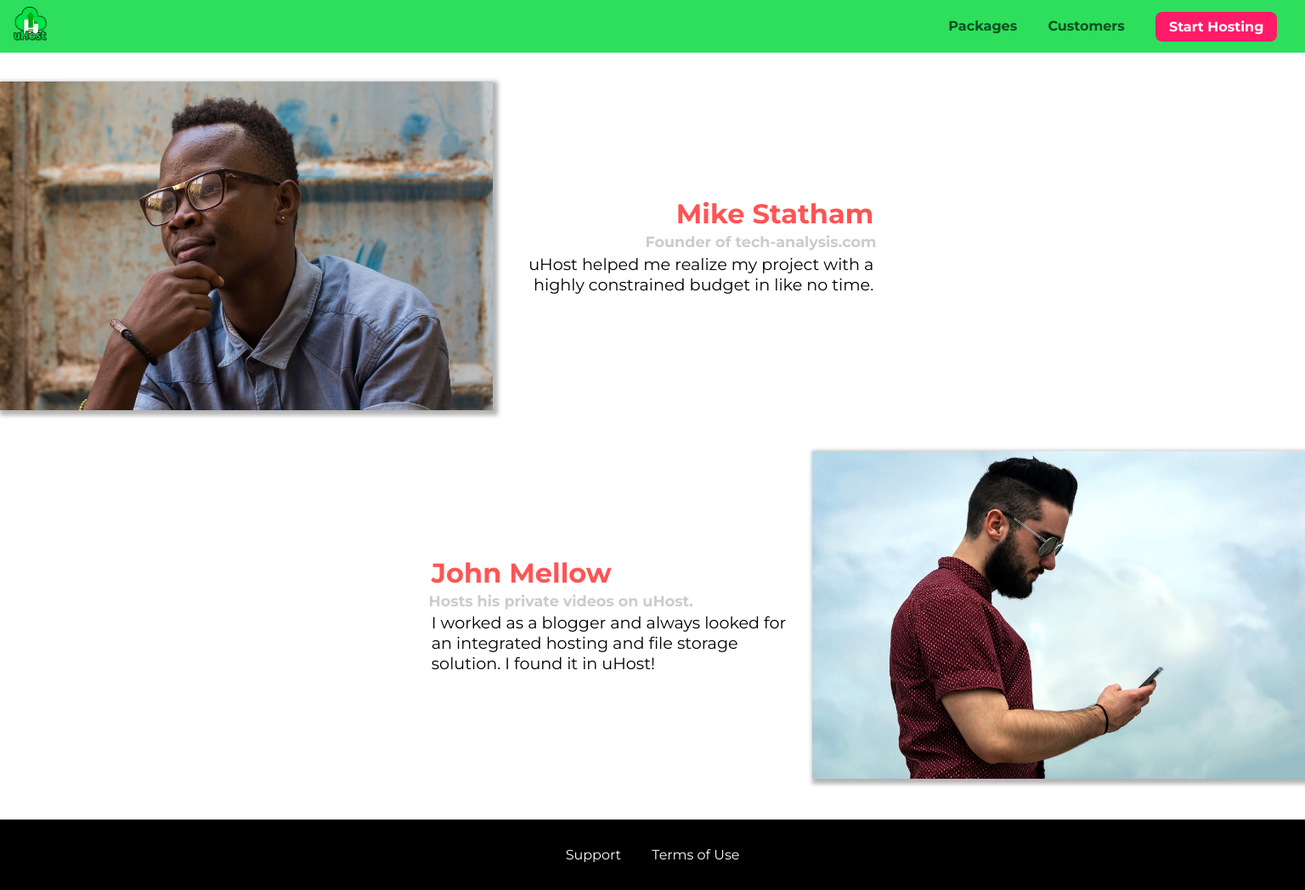
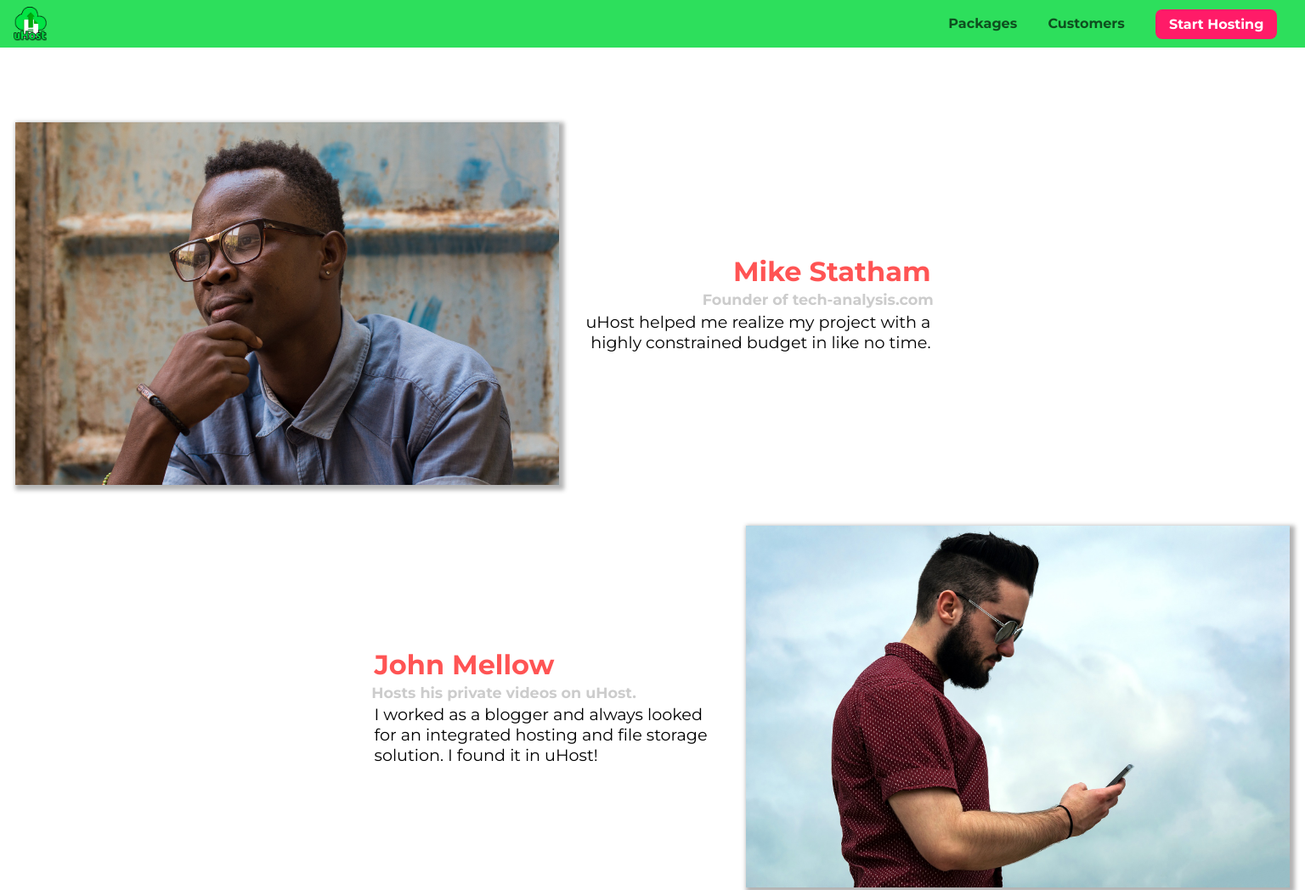
Before and after one commit to homerMR/project01, a plain HTML site: page customers/index.html in a window 1536 px wide. Shown: the top 1048 px of the page at 85% size. Drawn offline with Linux system fonts and the light colour scheme.

Commit message:
responsive design
double check all the responsive design of all the pages and made sure it looks good on both the desktop and mobile applications. will need to make more adjustment later down the project.

```diff
--- a/customers/customers.css
+++ b/customers/customers.css
@@ -1,37 +1,36 @@
+main {
+  padding-top: 2.5rem;
+}
+
 .testimonial {
     font-size: 1.2rem;
-    margin: 3rem 0;
   }
 
-  .testimonial__list {
+  /* .testimonial__list {
     width: 80%;
     margin: auto;
-  }
+  } */
 
-  .testimonial:first-of-type {
-    margin-top: 6rem;
-  }
+
 
   .testimonial__image-container {
-    width: 65%;
-    max-width: 580px;
-    display: inline-block;
-    vertical-align: middle;
+    width: 100%;
+    max-width: 40rem;
     box-shadow: 3px 3px 5px 3px rgba(0,0,0,0.3);
   }
 
   .testimonial__image {
     width: 100%;
     vertical-align: top;
+
   }
 
   .testimonial__info {
     text-align: right;
     padding: 0.9rem;
-    display: inline-block;
-    vertical-align: middle;
-    width: 30%;
   }
+
+
 
   #customer-2.testimonial {
     text-align: right;
@@ -66,3 +65,24 @@
   .testimonial__text {
     margin: 0.2rem;
   }
+
+  @media (min-width: 40rem){
+    .testimonial {
+      margin: 3rem auto;
+      max-width: 1500px;
+    }
+
+    .testimonial__image-container {
+      display: inline-block;
+      width: 65%;
+      vertical-align: middle;
+    }
+
+    .testimonial__info {
+      display: inline-block;
+      width: 30%;
+      vertical-align: middle;
+
+    }
+
+  }
--- a/main.css
+++ b/main.css
@@ -17,7 +17,7 @@
   /* background-image: radial-gradient(ellipse farthest-corner at 20% 50%, red, blue 70%, green); */
   width: 100%;
   height: 33vh;
-  margin-top: 2.75rem;
+  margin-top: 3.5rem;
   /* border: 5px dashed red; */
   position: relative;
 }
@@ -32,7 +32,7 @@
   font-size: 1.6rem;
 }
 
-@media (min-width: 40rem) and (min-height: 60rem) {
+@media (min-width: 40rem) and (min-height: 40rem) {
   #product-overview {
     height: 40vh;
     background-position: 50% 25%;
--- a/packages/packages.css
+++ b/packages/packages.css
@@ -88,3 +88,26 @@ main {
 #premium .package__subtitle {
     color: #bbb;
 }
+
+@media (min-width: 40rem){
+    main {
+      max-width: 1500px;
+      margin-left: auto;
+      margin-right: auto;
+    }
+}
+
+@media (min-width: 1500px){
+    .package {
+      border-left: 4px solid #0e4f1f;
+    }
+
+    #free {
+     border-right: 4px solid #0e4f1f;
+    }
+
+    #free:hover,
+    #free:active {
+    border-right-color: #ff5454;
+}
+}
--- a/shared.css
+++ b/shared.css
@@ -5,6 +5,11 @@
 body {
   font-family: "Montserrat", sans-serif;
   margin: 0;
+}
+
+main {
+  min-height: calc(100vh - 3.5rem - 8rem);
+  margin-top: 3.5rem;
 }
 
 .backdrop {
@@ -60,14 +65,14 @@ body {
   color: #0e4f1f;
   text-decoration: none;
   font-weight: bold;
-  font-size: 1.5rem;
+  height: 2.5rem;
   /* width: 20px; */
   display: inline-block;
   vertical-align: middle;
 }
 
 .main-header__brand img {
-  height: 2.5rem;
+  height: 100%;
   /* width: 100%; */
 }
 
```
